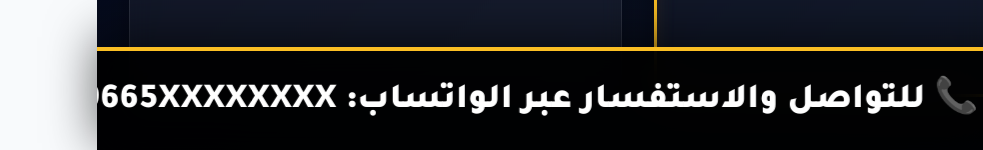
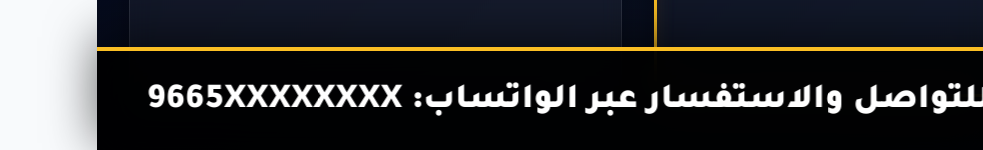
Before and after one commit to iabdulrhman91/tejwal-queue-system, a Next.js app: page /tv in a window 1280 px wide. Shown: the part 647-797 px from the top of the page, without its empty margins (297-1280 px from the left). Built offline with nearby package versions, Linux system fonts and the light colour scheme; no server answers; the database is empty.

Commit message:
perf: set ticker speed to 38s as requested

```diff
--- a/src/app/tv/page.tsx
+++ b/src/app/tv/page.tsx
@@ -234,7 +234,7 @@
         <div className="ticker-inner" style={{
           display: "flex",
           width: "max-content",
-          animation: "ticker-rtl 40s linear infinite",
+          animation: "ticker-rtl 38s linear infinite",
           fontSize: "2.2rem",
           fontWeight: 850,
           color: "white"
```
